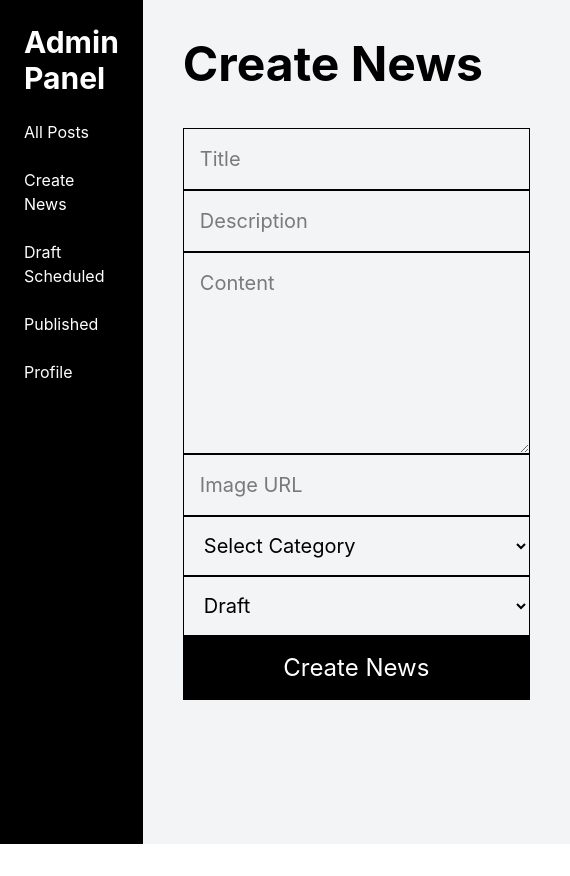
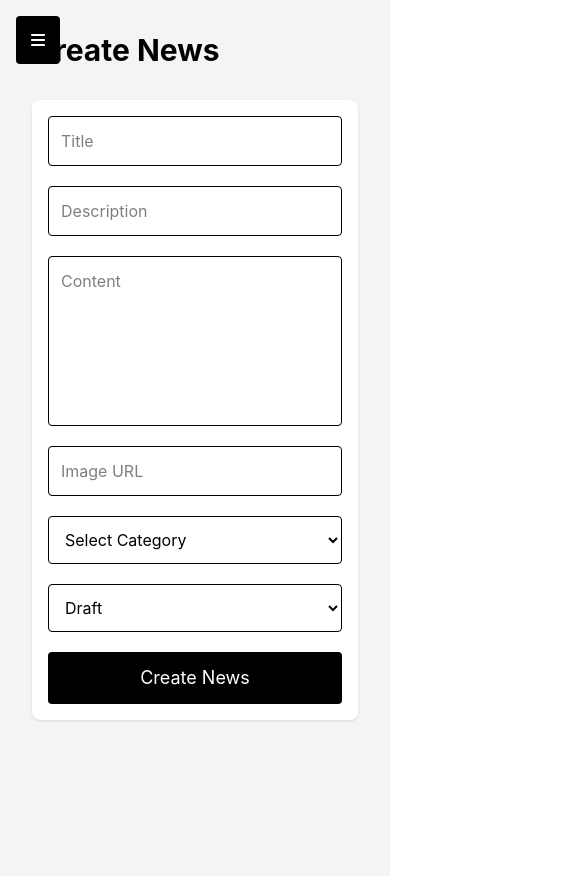
Before and after one commit to Tefinbose/BBC-Frontend, a React app: page /admin/create-news in a window 390 px wide. Shown: the whole page, 570 px wide, since content can reach past the window. Before the commit the page ends 844 px from the top, so only its background shows below. Built offline with nearby package versions, Linux system fonts and the light colour scheme; sample sign-in values are in the browser's storage; the HTML template or start-up script is replaced by a standard one.

Commit message:
add react-icons dependency and enhance admin layout with responsive design

```diff
--- a/package.json
+++ b/package.json
@@ -17,6 +17,7 @@
     "axios": "^1.16.1",
     "react": "^19.2.6",
     "react-dom": "^19.2.6",
+    "react-icons": "^5.6.0",
     "react-router-dom": "^7.15.1",
     "tailwindcss": "^4.3.0"
   },
--- a/src/Layouts/AdminLayout.jsx
+++ b/src/Layouts/AdminLayout.jsx
@@ -1,32 +1,128 @@
-import React from "react";
+import React, { useState } from "react";
 import { Outlet, Link } from "react-router-dom";
 
+import { FontAwesomeIcon } from "@fortawesome/react-fontawesome";
+
+import {
+  faBars,
+  faXmark,
+} from "@fortawesome/free-solid-svg-icons";
+
 function AdminLayout() {
+
+  const [open, setOpen] = useState(false);
+
   return (
-    <div className="flex">
+
+    <div className="min-h-screen w-full overflow-x-hidden flex">
+
+      {/* Mobile Menu Button */}
+      <button
+        className="md:hidden fixed top-4 left-4 z-50 bg-black text-white p-3 rounded"
+        onClick={() => setOpen(!open)}
+      >
+
+        <FontAwesomeIcon
+          icon={open ? faXmark : faBars}
+        />
+
+      </button>
+
       {/* Sidebar */}
-      <aside className="w-64 h-screen bg-black text-white p-6">
-        <h1 className="text-3xl font-bold mb-6">Admin Panel</h1>
+      <aside
+        className={`
+          fixed top-0 left-0 z-40
+          h-screen w-64
+          bg-black text-white
+          p-6
+          transition-transform duration-300
 
-        <ul className="space-y-6">
+          ${open ? "translate-x-0" : "-translate-x-full"}
+
+          md:translate-x-0 md:static
+        `}
+      >
+
+        <h1 className="text-3xl font-bold mt-12 md:mt-0 mb-10">
+          Admin Panel
+        </h1>
+
+        <ul className="space-y-7 text-lg">
+
           <li>
-            <Link to={"/admin/allposts"}>All Posts</Link>
+            <Link
+              to="/admin"
+              onClick={() => setOpen(false)}
+            >
+              Dashboard
+            </Link>
           </li>
+
           <li>
-            <Link to={"/admin/create-news"}>Create News</Link>
+            <Link
+              to="/admin/allposts"
+              onClick={() => setOpen(false)}
+            >
+              All Posts
+            </Link>
           </li>
-         <Link to={"/admin/drafts"}><li>Draft</li></Link>
 
-          <li>Scheduled</li>
-          <li>Published</li>
-          <Link to="/admin/profile"><li>Profile</li></Link>
+          <li>
+            <Link
+              to="/admin/create-news"
+              onClick={() => setOpen(false)}
+            >
+              Create News
+            </Link>
+          </li>
+
+          <li>
+            <Link
+              to="/admin/drafts"
+              onClick={() => setOpen(false)}
+            >
+              Draft
+            </Link>
+          </li>
+
+          <li>
+            <Link
+              to="/admin/profile"
+              onClick={() => setOpen(false)}
+            >
+              Profile
+            </Link>
+          </li>
+
         </ul>
+
       </aside>
 
-      {/* Dynamic Content */}
-      <div className="flex-1 bg-gray-100 min-h-screen ">
+      {/* Overlay */}
+      {open && (
+        <div
+          className="fixed inset-0 bg-black/40 z-30 md:hidden"
+          onClick={() => setOpen(false)}
+        />
+      )}
+
+      {/* Main Content */}
+      <main
+        className="
+          flex-1
+          min-w-0
+          max-w-full
+          bg-gray-100
+          p-4
+          md:p-8
+          overflow-x-hidden
+        "
+      >
+
         <Outlet />
-      </div>
+
+      </main>
+
     </div>
   );
 }
--- a/src/Pages/Admin/AllPosts.jsx
+++ b/src/Pages/Admin/AllPosts.jsx
@@ -1,9 +1,6 @@
-import React from "react";
+import React, { useEffect, useState } from "react";
 import axios from "axios";
-import { useState } from "react";
-import { useEffect } from "react";
 import { Link } from "react-router-dom";
-
 
 function AllPosts() {
   const [news, setNews] = useState([]);
@@ -19,11 +16,13 @@ function AllPosts() {
       });
   }, []);
 
-  //   Delete news api
+  // Delete News
   const deleteNews = async (id) => {
     try {
-      const result = await axios.delete(`${import.meta.env.VITE_API_URL}/api/news/${id}`);
+      await axios.delete(`${import.meta.env.VITE_API_URL}/api/news/${id}`);
+
       alert("News deleted");
+
       setNews(news.filter((item) => item._id !== id));
     } catch (err) {
       console.log(err);
@@ -31,22 +30,42 @@ function AllPosts() {
   };
 
   return (
-    <>
-      <div>
-        <h1 className="text-5xl font-bold mb-10 text-center mt-2">All Posts</h1>
+    <div className="w-full max-w-full overflow-x-hidden">
+      {/* Heading */}
+      <h1
+        className="
+          text-3xl
+          md:text-5xl
+          font-bold
+          mb-8
+          text-center
+        "
+      >
+        All Posts
+      </h1>
 
-        <div className="overflow-x-auto bg-white rounded-xl shadow p-5">
-          <table className="w-full">
+      {/* Table Container */}
+      <div
+        className="
+          bg-white
+          rounded-xl
+          shadow
+          p-3
+          md:p-5
+          overflow-x-auto
+        "
+      >
+        <table className="w-full min-w-[700px]">
           {/* Table Head */}
           <thead className="bg-black text-white">
             <tr>
-                <th className="p-5 text-left">Title</th>
+              <th className="p-4 text-left">Title</th>
 
-                <th className="p-5 text-left">Category</th>
+              <th className="p-4 text-left">Category</th>
 
-                <th className="p-5 text-left">Status</th>
+              <th className="p-4 text-left">Status</th>
 
-                <th className="p-5 text-left">Actions</th>
+              <th className="p-4 text-left">Actions</th>
             </tr>
           </thead>
 
@@ -54,25 +73,51 @@ function AllPosts() {
           <tbody>
             {news.map((item) => (
               <tr key={item._id} className="border-b hover:bg-gray-100">
-                  <td className="p-5 font-semibold">{item.title}</td>
+                {/* Title */}
+                <td className="p-4 font-semibold">{item.title}</td>
 
-                  <td className="p-5">{item.category}</td>
+                {/* Category */}
+                <td className="p-4 capitalize">{item.category}</td>
 
-                  <td className="p-5">{item.status}</td>
+                {/* Status */}
+                <td className="p-4 capitalize">{item.status}</td>
 
-                  <td className="p-5 flex gap-3">
-                    <Link to ={`/admin/edit-news/${item._id}`}>
-                    <button className="bg-blue-500 text-white px-4 py-2 rounded">
+                {/* Actions */}
+                <td className="p-4">
+                  <div className="flex flex-wrap gap-2">
+                    {/* Edit */}
+                    <Link to={`/admin/edit-news/${item._id}`}>
+                      <button
+                        className="
+                          bg-blue-500
+                          text-white
+                          px-3
+                          py-2
+                          rounded
+                          text-sm
+                          md:text-base
+                        "
+                      >
                         Edit
                       </button>
                     </Link>
 
+                    {/* Delete */}
                     <button
                       onClick={() => deleteNews(item._id)}
-                      className="bg-red-500 text-white px-4 py-2 rounded"
+                      className="
+                        bg-red-500
+                        text-white
+                        px-3
+                        py-2
+                        rounded
+                        text-sm
+                        md:text-base
+                      "
                     >
                       Delete
                     </button>
+                  </div>
                 </td>
               </tr>
             ))}
@@ -80,7 +125,6 @@ function AllPosts() {
         </table>
       </div>
     </div>
-    </>
   );
 }
 
--- a/src/Pages/Admin/CreateNews.jsx
+++ b/src/Pages/Admin/CreateNews.jsx
@@ -1,6 +1,5 @@
 import React, { useState } from "react";
 import axios from "axios";
-
 
 function CreateNews() {
 
@@ -10,14 +9,16 @@ function CreateNews() {
     content: "",
     image: "",
     category: "",
-    status: "draft"
+    status: "draft",
   });
 
   const handleChange = (e) => {
+
     setFormData({
       ...formData,
-      [e.target.name]: e.target.value
+      [e.target.name]: e.target.value,
     });
+
   };
 
   const handleSubmit = async (e) => {
@@ -35,6 +36,15 @@ function CreateNews() {
 
       console.log(res.data);
 
+      setFormData({
+        title: "",
+        description: "",
+        content: "",
+        image: "",
+        category: "",
+        status: "draft",
+      });
+
     } catch (error) {
 
       console.log(error);
@@ -43,71 +53,187 @@ function CreateNews() {
   };
 
   return (
-    <div className="flex">
-      <div className="flex-1 p-10 bg-gray-100 min-h-screen">
 
-        <h1 className="text-5xl font-bold mb-10">
+    <div className="w-full max-w-full overflow-x-hidden">
+
+      <div className="bg-gray-100 min-h-screen p-4 md:p-8">
+
+        {/* Heading */}
+        <h1 className="text-3xl md:text-5xl font-bold mb-8">
           Create News
         </h1>
 
+        {/* Form */}
         <form
           onSubmit={handleSubmit}
-          className="flex flex-col gap-5w-[600px]"
+          className="
+            bg-white
+            shadow
+            rounded-lg
+            p-4
+            md:p-8
+            flex
+            flex-col
+            gap-5
+            w-full
+            max-w-3xl
+          "
         >
 
+          {/* Title */}
           <input
             type="text"
             name="title"
             placeholder="Title"
+            value={formData.title}
             onChange={handleChange}
-            className="p-4 border text-xl"
+            className="
+              p-3
+              md:p-4
+              border
+              rounded
+              text-base
+              md:text-lg
+              w-full
+              outline-none
+            "
           />
 
+          {/* Description */}
           <input
             type="text"
             name="description"
             placeholder="Description"
+            value={formData.description}
             onChange={handleChange}
-            className="p-4 border text-xl"
+            className="
+              p-3
+              md:p-4
+              border
+              rounded
+              text-base
+              md:text-lg
+              w-full
+              outline-none
+            "
           />
 
+          {/* Content */}
           <textarea
             name="content"
             placeholder="Content"
             rows="6"
+            value={formData.content}
             onChange={handleChange}
-            className="p-4 border text-xl"
+            className="
+              p-3
+              md:p-4
+              border
+              rounded
+              text-base
+              md:text-lg
+              w-full
+              outline-none
+              resize-none
+            "
           />
 
+          {/* Image URL */}
           <input
             type="text"
             name="image"
             placeholder="Image URL"
+            value={formData.image}
             onChange={handleChange}
-            className="p-4 border text-xl"
+            className="
+              p-3
+              md:p-4
+              border
+              rounded
+              text-base
+              md:text-lg
+              w-full
+              outline-none
+            "
           />
 
+          {/* Category */}
           <select
             name="category"
+            value={formData.category}
             onChange={handleChange}
-            className="p-4 border text-xl"
+            className="
+              p-3
+              md:p-4
+              border
+              rounded
+              text-base
+              md:text-lg
+              w-full
+              outline-none
+            "
           >
-            <option>Select Category</option>
-            <option>sports</option>
-            <option>technology</option>
-            <option>business</option>
+
+            <option value="">
+              Select Category
+            </option>
+
+            <option value="sports">
+              Sports
+            </option>
+
+            <option value="technology">
+              Technology
+            </option>
+
+            <option value="business">
+              Business
+            </option>
+
           </select>
 
+          {/* Status */}
           <select
             name="status"
+            value={formData.status}
             onChange={handleChange}
-            className="p-4 border text-xl"
+            className="
+              p-3
+              md:p-4
+              border
+              rounded
+              text-base
+              md:text-lg
+              w-full
+              outline-none
+            "
           >
-            <option value="draft">Draft</option>
-            <option value="published">Published</option>
+
+            <option value="draft">
+              Draft
+            </option>
+
+            <option value="published">
+              Published
+            </option>
+
           </select>
 
-          <button className="bg-black text-white p-4 text-2xl">
+          {/* Button */}
+          <button
+            type="submit"
+            className="
+              bg-black
+              text-white
+              p-3
+              md:p-4
+              rounded
+              text-lg
+              md:text-xl
+              hover:bg-gray-800
+              transition
+            "
+          >
             Create News
           </button>
 
--- a/src/Pages/Admin/Dashboard.jsx
+++ b/src/Pages/Admin/Dashboard.jsx
@@ -1,65 +1,60 @@
 import React from "react";
-import { Link } from "react-router-dom";
-
-
 
 function Dashboard() {
   return (
-    <>
+    <div className="p-10 md:p-8 w-full overflow-hidden">
 
-
-      <div className="p-10 bg-gray-100 min-h-screen">
-
-      <h1 className="text-6xl font-bold mb-10">
+      {/* Heading */}
+      <h1 className="text-3xl md:text-6xl font-bold mb-8 mt-5 ">
         Dashboard
       </h1>
 
       {/* Cards */}
-      <div className="grid grid-cols-3 gap-8">
+      <div className="grid grid-cols-1 sm:grid-cols-2 lg:grid-cols-3 gap-5 ">
 
-        <div className="bg-white p-8 rounded shadow">
-          <h2 className="text-2xl font-bold">
+        <div className="bg-white p-5 rounded shadow">
+          <h2 className="text-xl md:text-2xl font-bold">
             Total Posts
           </h2>
 
-          <p className="text-5xl mt-5 font-bold">
+          <p className="text-4xl md:text-5xl mt-4 font-bold">
             24
           </p>
         </div>
 
-        <div className="bg-white p-8 rounded shadow">
-          <h2 className="text-2xl font-bold">
+        <div className="bg-white p-5 rounded shadow">
+          <h2 className="text-xl md:text-2xl font-bold">
             Published
           </h2>
 
-          <p className="text-5xl mt-5 font-bold">
+          <p className="text-4xl md:text-5xl mt-4 font-bold">
             18
           </p>
         </div>
 
-        <div className="bg-white p-8 rounded shadow">
-          <h2 className="text-2xl font-bold">
+        <div className="bg-white p-5 rounded shadow">
+          <h2 className="text-xl md:text-2xl font-bold">
             Drafts
           </h2>
 
-          <p className="text-5xl mt-5 font-bold">
+          <p className="text-4xl md:text-5xl mt-4 font-bold">
             4
           </p>
         </div>
 
       </div>
 
-      {/* Recent Posts */}
-      <div className="bg-white mt-10 p-8 rounded shadow">
+      {/* Table */}
+      <div className="bg-white mt-8 p-4 md:p-6 rounded shadow overflow-x-auto">
 
-        <h2 className="text-3xl font-bold mb-5">
+        <h2 className="text-2xl md:text-3xl font-bold mb-5">
           Recent Posts
         </h2>
 
-        <table className="w-full">
+        <table className="w-full min-w-[500px]">
 
           <thead>
-            <tr className="text-left border-b">
+            <tr className="border-b text-left">
               <th className="py-3">Title</th>
               <th>Category</th>
               <th>Status</th>
@@ -73,13 +68,9 @@ function Dashboard() {
                 AI Conference 2026
               </td>
 
-              <td>
-                Technology
-              </td>
+              <td>Technology</td>
 
-              <td>
-                Published
-              </td>
+              <td>Published</td>
             </tr>
 
             <tr className="border-b">
@@ -87,13 +78,9 @@ function Dashboard() {
                 Football Championship
               </td>
 
-              <td>
-                Sports
-              </td>
+              <td>Sports</td>
 
-              <td>
-                Draft
-              </td>
+              <td>Draft</td>
             </tr>
 
           </tbody>
@@ -103,14 +90,7 @@ function Dashboard() {
       </div>
 
     </div>
-
-
-
-    </>
-
-
-
-  )
+  );
 }
 
-export default Dashboard
+export default Dashboard;
```
Also changed, not shown: 1 other file (tests, documents, lock files or other folders). Lines whose indentation alone changed are shown as unchanged.
